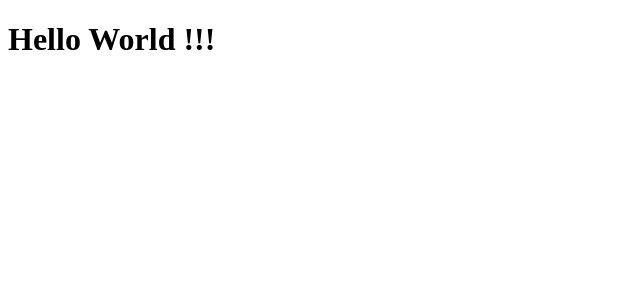
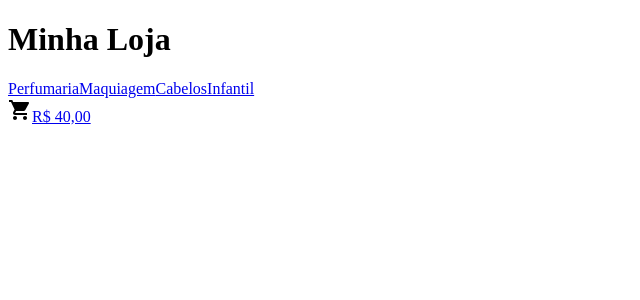
Before and after one commit to rubensbatista98/teste-boticario, a React (Create React App) app: page / in a window 1280 px wide. Shown: the top 300 px of the page, without its empty margins (0-640 px from the left). Built offline with nearby package versions, Linux system fonts and the light colour scheme.

Commit message:
Criada a estrutura inicial do cabecalho

```diff
--- a/src/App.js
+++ b/src/App.js
@@ -2,9 +2,39 @@ import React from "react";
 
 function App() {
   return (
-    <div>
-      <h1>Hello World !!!</h1>
-    </div>
+    <>
+      <header className="header-page">
+        <h1 className="logo">Minha Loja</h1>
+
+        <nav className="navigation-menu">
+          <a href="/" className="action">
+            Perfumaria
+          </a>
+          <a href="/" className="action">
+            Maquiagem
+          </a>
+          <a href="/" className="action">
+            Cabelos
+          </a>
+          <a href="/" className="action">
+            Infantil
+          </a>
+        </nav>
+
+        <div className="cart-container">
+          <a href="/" className="cart">
+            <svg
+              style={{ width: "24px", height: "24px" }}
+              xmlns="http://www.w3.org/2000/svg"
+              viewBox="0 0 24 24"
+            >
+              <path d="M7 18c-1.1 0-1.99.9-1.99 2S5.9 22 7 22s2-.9 2-2-.9-2-2-2zM1 2v2h2l3.6 7.59-1.35 2.45c-.16.28-.25.61-.25.96 0 1.1.9 2 2 2h12v-2H7.42c-.14 0-.25-.11-.25-.25l.03-.12.9-1.63h7.45c.75 0 1.41-.41 1.75-1.03l3.58-6.49c.08-.14.12-.31.12-.48 0-.55-.45-1-1-1H5.21l-.94-2H1zm16 16c-1.1 0-1.99.9-1.99 2s.89 2 1.99 2 2-.9 2-2-.9-2-2-2z" />
+            </svg>
+            <span className="count">R$ 40,00</span>
+          </a>
+        </div>
+      </header>
+    </>
   );
 }
 
```
